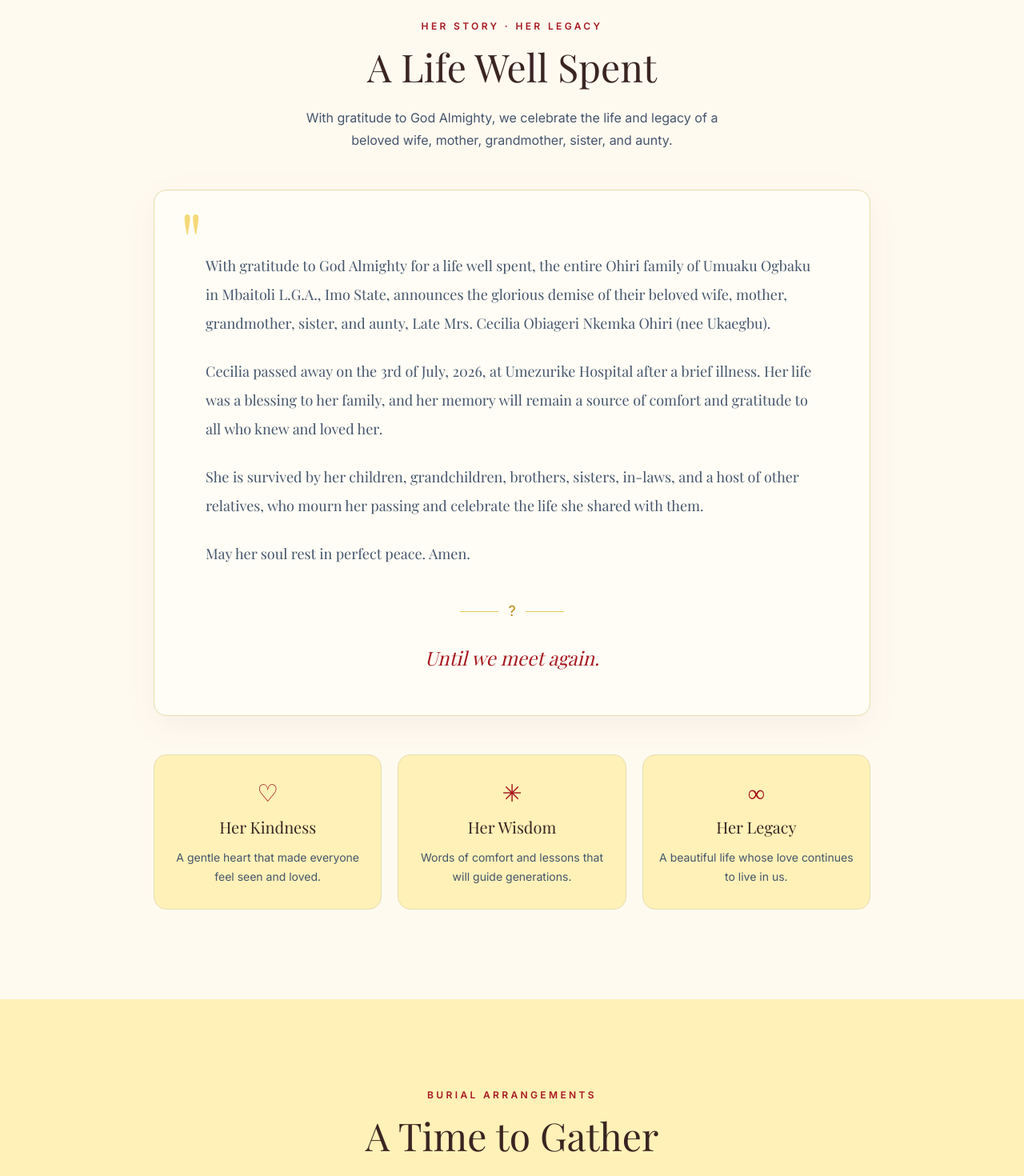
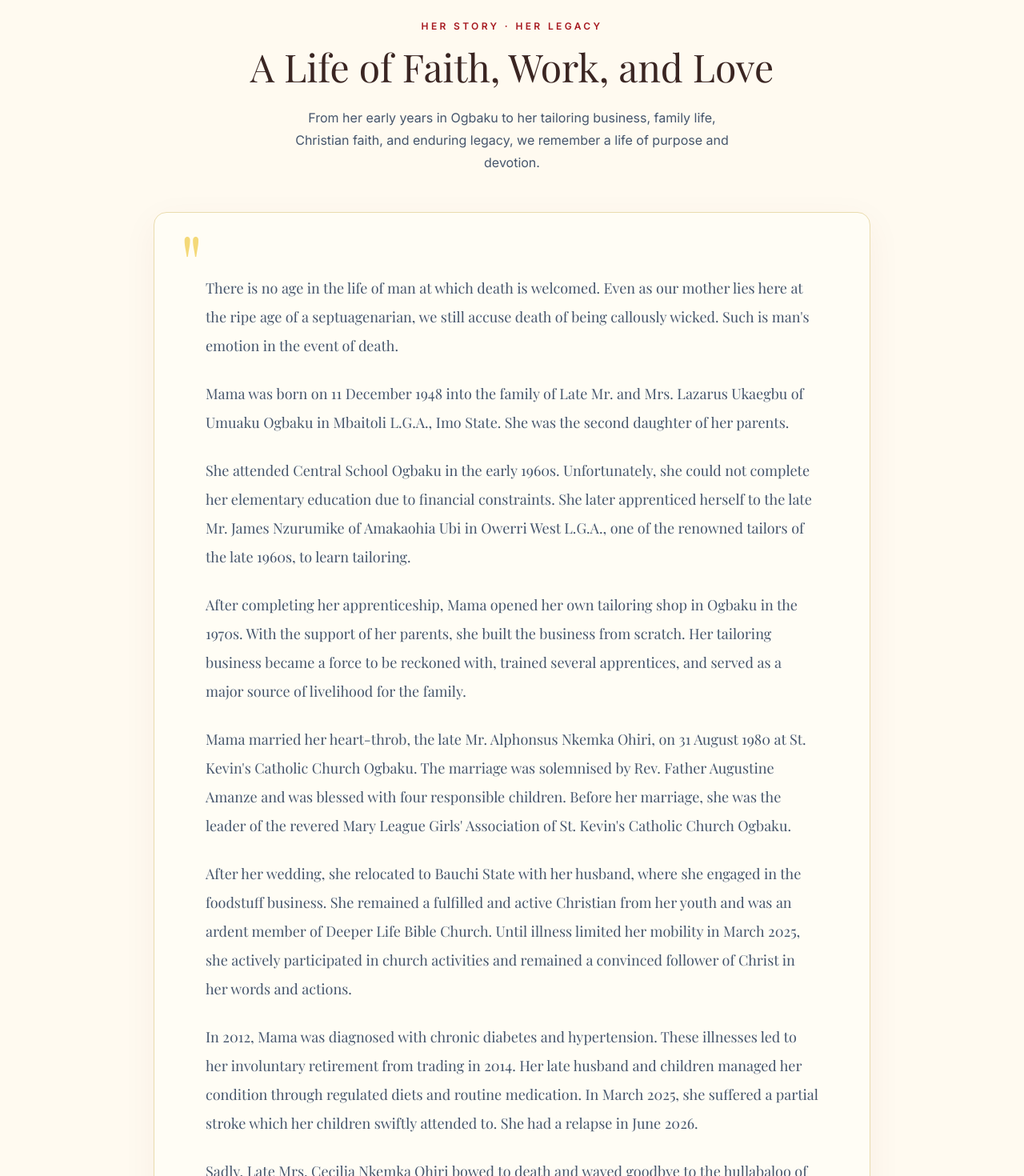
Before and after one commit to vinnoangel/cecilia-ohiri-memorial, a React (Vite) app: page / in a window 1280 px wide. Shown: the part 1180-2650 px from the top of the page at 80% size. Built offline with nearby package versions, Linux system fonts and the light colour scheme; no server answers; the database is empty; a web font is replaced by a local one.

Commit message:
updated her funeral oration

```diff
--- a/src/MemorialPage.jsx
+++ b/src/MemorialPage.jsx
@@ -55,18 +55,32 @@ function formatCooldown(remaining) {
 
 const memorial = {
   name: "Cecilia Obiageri Nkemka Ohiri",
-  birthDate: "1948",
+  birthDate: "11 December 1948",
   passingDate: "3 July 2026",
   portrait: "/cecilia-obiageri-nkemka-ohiri.jpeg",
 
   obituary: [
-    "With gratitude to God Almighty for a life well spent, the entire Ohiri family of Umuaku Ogbaku in Mbaitoli L.G.A., Imo State, announces the glorious demise of their beloved wife, mother, grandmother, sister, and aunty, Late Mrs. Cecilia Obiageri Nkemka Ohiri (nee Ukaegbu).",
+    "There is no age in the life of man at which death is welcomed. Even as our mother lies here at the ripe age of a septuagenarian, we still accuse death of being callously wicked. Such is man's emotion in the event of death.",
 
-    "Cecilia passed away on the 3rd of July, 2026, at Umezurike Hospital after a brief illness. Her life was a blessing to her family, and her memory will remain a source of comfort and gratitude to all who knew and loved her.",
+    "Mama was born on 11 December 1948 into the family of Late Mr. and Mrs. Lazarus Ukaegbu of Umuaku Ogbaku in Mbaitoli L.G.A., Imo State. She was the second daughter of her parents.",
 
-    "She is survived by her children, grandchildren, brothers, sisters, in-laws, and a host of other relatives, who mourn her passing and celebrate the life she shared with them.",
+    "She attended Central School Ogbaku in the early 1960s. Unfortunately, she could not complete her elementary education due to financial constraints. She later apprenticed herself to the late Mr. James Nzurumike of Amakaohia Ubi in Owerri West L.G.A., one of the renowned tailors of the late 1960s, to learn tailoring.",
 
-    "May her soul rest in perfect peace. Amen.",
+    "After completing her apprenticeship, Mama opened her own tailoring shop in Ogbaku in the 1970s. With the support of her parents, she built the business from scratch. Her tailoring business became a force to be reckoned with, trained several apprentices, and served as a major source of livelihood for the family.",
+
+    "Mama married her heart-throb, the late Mr. Alphonsus Nkemka Ohiri, on 31 August 1980 at St. Kevin's Catholic Church Ogbaku. The marriage was solemnised by Rev. Father Augustine Amanze and was blessed with four responsible children. Before her marriage, she was the leader of the revered Mary League Girls' Association of St. Kevin's Catholic Church Ogbaku.",
+
+    "After her wedding, she relocated to Bauchi State with her husband, where she engaged in the foodstuff business. She remained a fulfilled and active Christian from her youth and was an ardent member of Deeper Life Bible Church. Until illness limited her mobility in March 2025, she actively participated in church activities and remained a convinced follower of Christ in her words and actions.",
+
+    "In 2012, Mama was diagnosed with chronic diabetes and hypertension. These illnesses led to her involuntary retirement from trading in 2014. Her late husband and children managed her condition through regulated diets and routine medication. In March 2025, she suffered a partial stroke which her children swiftly attended to. She had a relapse in June 2026.",
+
+    "Sadly, Late Mrs. Cecilia Nkemka Ohiri bowed to death and waved goodbye to the hullabaloo of this life at Umezurike Hospital, Owerri, at about 5:20 PM on Friday, 3 July 2026.",
+
+    "She is survived by Mr. Kelechi Donald Nkemka Ohiri (KC Best), her first son; Mr. Geoffrey Chimeremeze Ohiri (Daddy Geo), her second son; Pastor Stanley Sunday Ohiri (SSG/Sir White), her third son; and Mr. Vincent Uche Ohiri (Vinnoangel), her last born.",
+
+    "She is also survived by Mrs. Jacinta Chinenye Ohiri, Mrs. Onyinyechi Calista Ohiri, Mrs. Patience Vincent, and Mrs. Rebecca Tsado Ohiri (Becky), her daughters-in-law; ten grandchildren; one uterine sister; three stepsisters; two stepbrothers; and a host of nephews, nieces, cousins, and other relatives.",
+
+    "As we end this biography in tears, we pray that the Almighty God grants Mama eternal rest until the resurrection morning when we shall meet to part no more. Rest in peace, dear mother. Adieu, Septuagenarian. Farewell, loving and caring mother. Laa N'udo Ada Ukaee.",
   ],
 
   funeral: {
--- a/src/components/LifeTribute.jsx
+++ b/src/components/LifeTribute.jsx
@@ -9,8 +9,8 @@ export default function LifeTribute({memorial}) {
         <div className="mx-auto max-w-4xl">
           <SectionHeading
             eyebrow="Her story · Her legacy"
-            title="A Life Well Spent"
-            description="With gratitude to God Almighty, we celebrate the life and legacy of a beloved wife, mother, grandmother, sister, and aunty."
+            title="A Life of Faith, Work, and Love"
+            description="From her early years in Ogbaku to her tailoring business, family life, Christian faith, and enduring legacy, we remember a life of purpose and devotion."
           />
 
           <article className="relative rounded-2xl border border-[#eadcae] bg-[#fffdf5] px-6 py-9 shadow-[0_12px_45px_rgba(127,17,24,0.05)] sm:px-12 sm:py-14 md:px-16">
@@ -41,19 +41,19 @@ export default function LifeTribute({memorial}) {
               {
                 title: "Her Kindness",
                 description:
-                  "A gentle heart that made everyone feel seen and loved.",
+                  "A loving mother and grandmother whose care reached her family and community.",
                 symbol: "♡",
               },
               {
                 title: "Her Wisdom",
                 description:
-                  "Words of comfort and lessons that will guide generations.",
+                  "A resourceful woman who built a tailoring business and provided for her family.",
                 symbol: "✳",
               },
               {
                 title: "Her Legacy",
                 description:
-                  "A beautiful life whose love continues to live in us.",
+                  "A life of Christian faith, family devotion, hard work, and lasting influence.",
                 symbol: "∞",
               },
             ].map((item) => (
```
Also changed, not shown: 1 other file (tests, documents, lock files or other folders).
